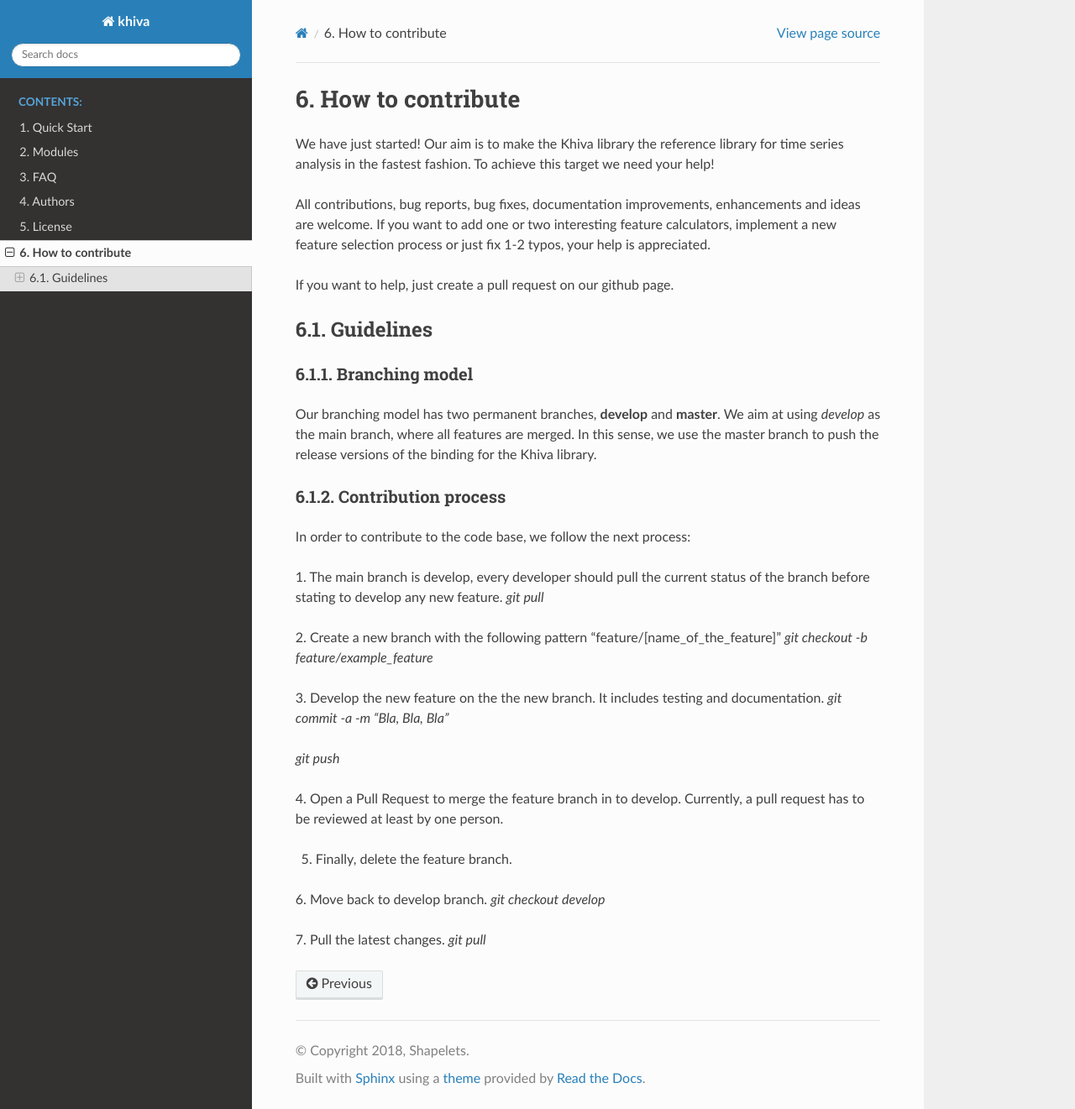
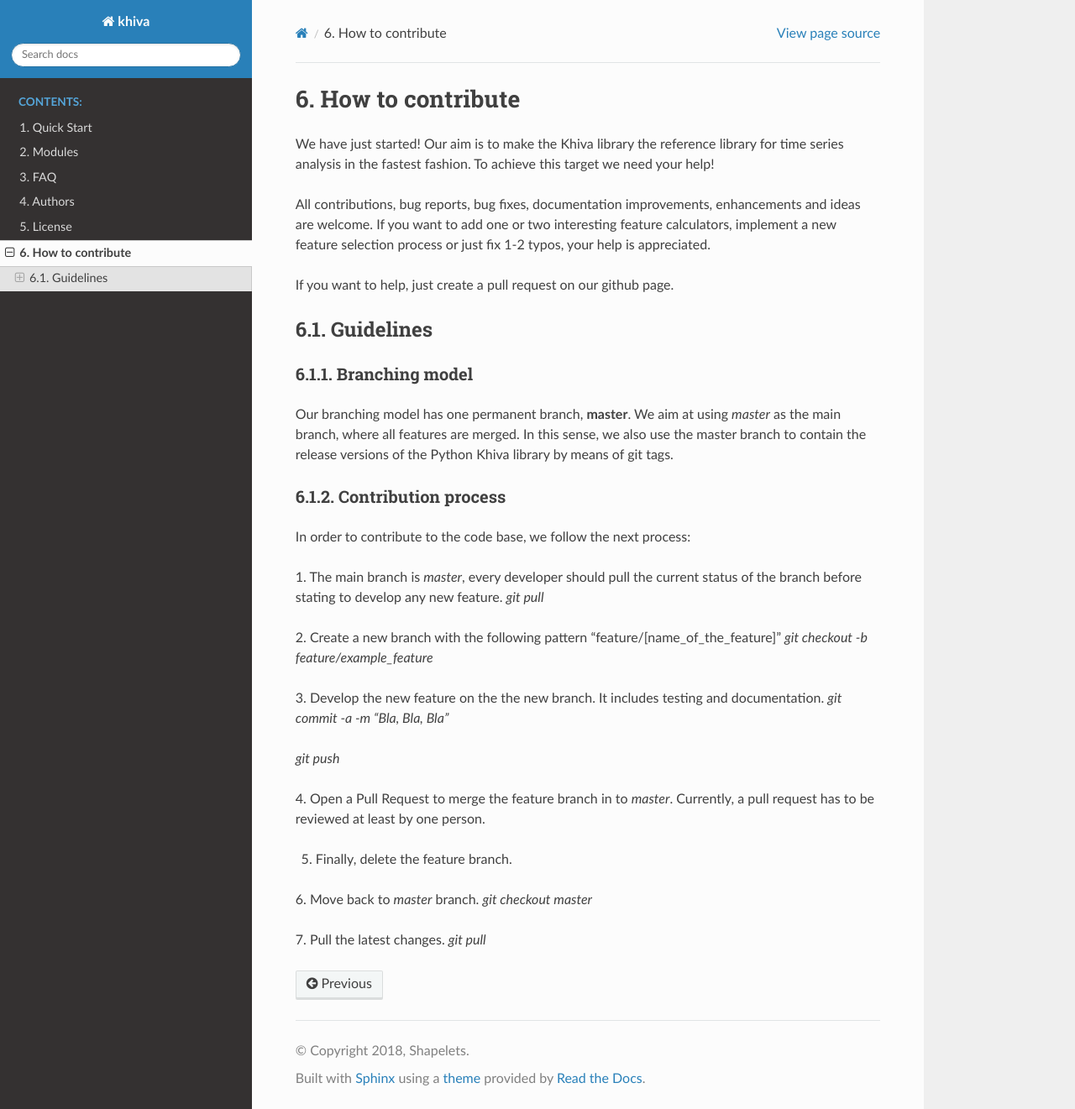
Before and after one commit to shapelets/khiva-python, a Sphinx documentation site: the page built from docs/text/how_to_contribute.rst, in a window 1280 px wide and 1321 px high. Shown: the whole window at 84% size. Built offline with Sphinx 7.4.7 and the Read the Docs theme 2.0.0, drawn with Linux system fonts in a browser that asks for light colours; pages that are not in the unit, such as notebooks, are missing from menus.

Commit message:
Readme, contributing and how_to_contribute files changed in order to satisfy the new branching model

```diff
--- a/docs/text/how_to_contribute.rst
+++ b/docs/text/how_to_contribute.rst
@@ -15,15 +15,15 @@ Guidelines
 ''''''''''
 Branching model
 ++++++++++++++++
-Our branching model has two permanent branches, **develop** and **master**.
-We aim at using `develop` as the main branch, where all features are merged.
-In this sense, we use the master branch to push the release versions of the binding for the Khiva library.
+Our branching model has one permanent branch, **master**. We aim at using `master` as the main branch, where all
+features are merged. In this sense, we also use the master branch to contain the release versions of the Python Khiva library
+by means of git tags.
 
 Contribution process
 +++++++++++++++++++++
 In order to contribute to the code base, we follow the next process:
 
-1. The main branch is develop, every developer should pull the current status of the branch before stating to develop any new feature.
+1. The main branch is `master`, every developer should pull the current status of the branch before stating to develop any new feature.
 `git pull`
 
 2. Create a new branch with the following pattern "feature/[name_of_the_feature]"
@@ -34,13 +34,13 @@ In order to contribute to the code base, we follow the next process:
 
 `git push`
 
-4. Open a Pull Request to merge the feature branch in to develop. Currently, a pull request has to be reviewed at least by
+4. Open a Pull Request to merge the feature branch in to `master`. Currently, a pull request has to be reviewed at least by
 one person.
 
 5. Finally, delete the feature branch.
 
-6. Move back to develop branch.
-`git checkout develop`
+6. Move back to `master` branch.
+`git checkout master`
 
 7. Pull the latest changes.
 `git pull`
```
Also changed, not shown: CONTRIBUTING.md (+7 -6 lines), README.md (+4 -4 lines).
